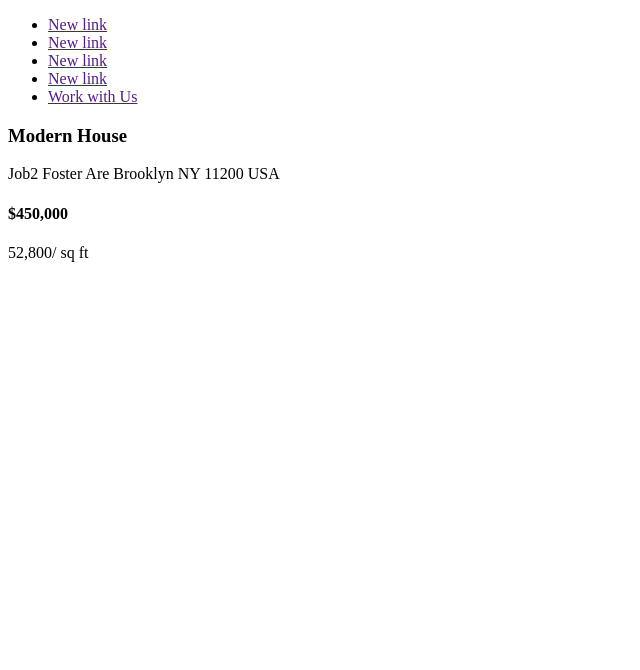
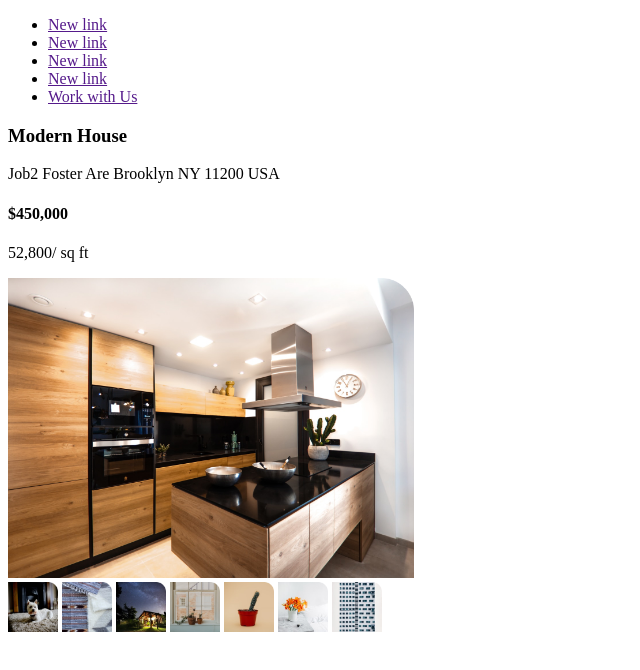
Before and after one commit to Oscarachieng/lydo-restaurant, a plain HTML site: page topmover.html in a window 1280 px wide. Shown: the whole page, without its empty margins (0-640 px from the left). Drawn offline with Linux system fonts and the light colour scheme; files that its build step writes are made by us from their sources.

Commit message:
Adds smaller images for page2 or top movers page

```diff
--- a/topmover.html
+++ b/topmover.html
@@ -29,5 +29,22 @@
            </div>
         </div>
    </div>
+   <div class="mid-section">
+        <div class="container">
+            <img src="assets/images/Property House.png" alt="Property house" height="300px">
+            <div class="house-images">
+                <img src="assets/images/Rectangle.png" alt="" height="50px">
+                <img src="assets/images/Rectangle-1.png" alt="" height="50px">
+                <img src="assets/images/Rectangle-2.png" alt="" height="50px">
+                <img src="assets/images/Rectangle-3.png" alt="" height="50px">
+                <img src="assets/images/Rectangle-4.png" alt="" height="50px">
+                <img src="assets/images/Rectangle-5.png" alt="" height="50px">
+                <img src="assets/images/Rectangle-6.png" alt="" height="50px">
+            </div>
+        </div>
+        <div class="user-profile">
+
+        </div>
+   </div>
 </body>
 </html>
```
